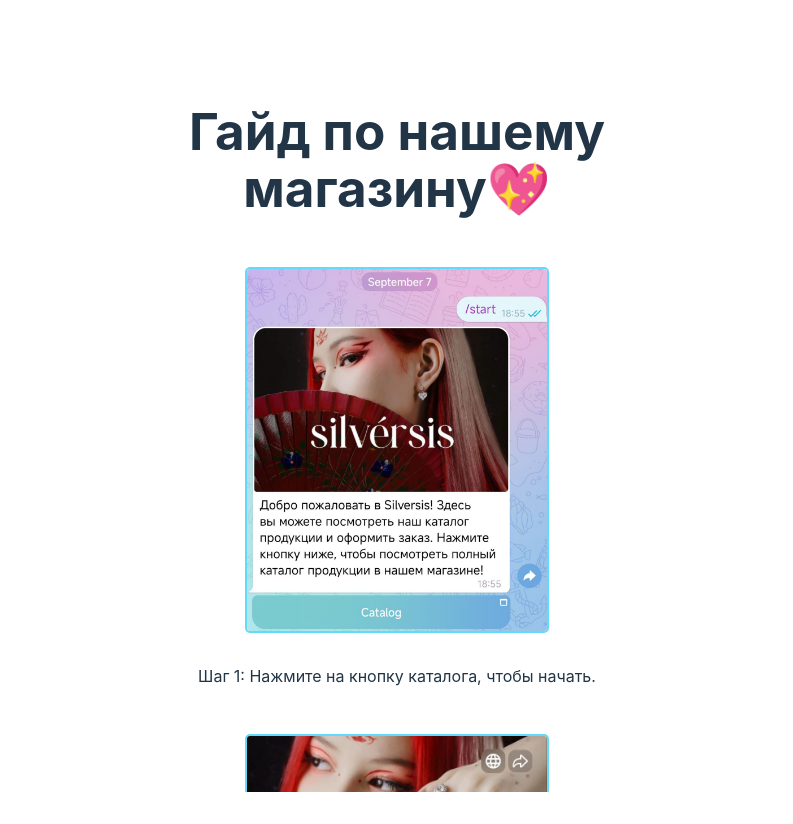
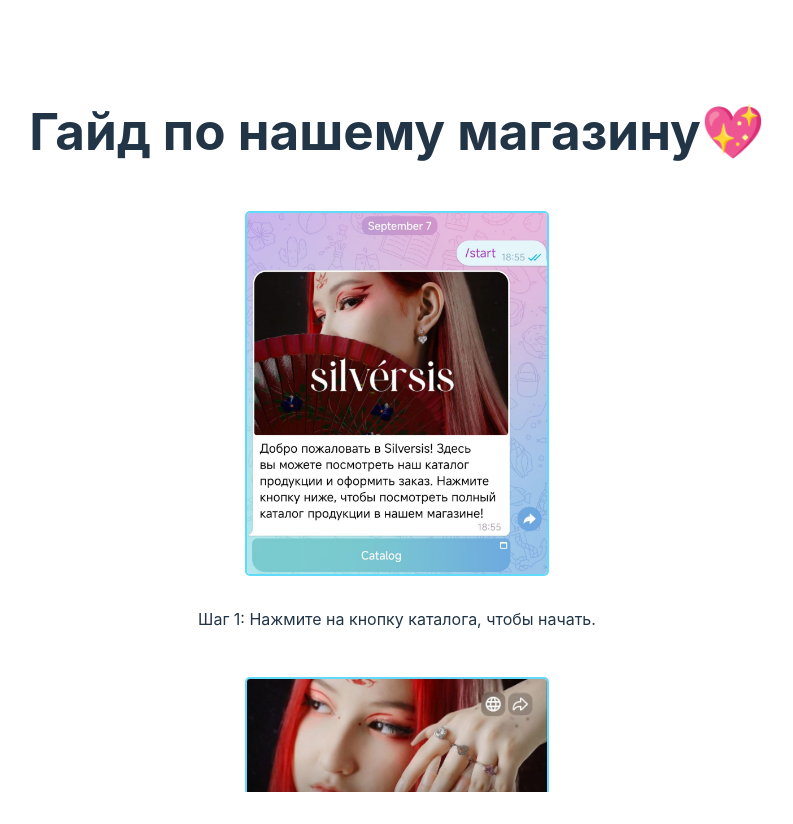
Before and after one commit to rmzs0711/touchdown, a React (Vite) app in the folder client/: page / in a window 1280 px wide. Shown: the whole page, without its empty margins (263-1056 px from the left). Built offline with nearby package versions, Linux system fonts and the light colour scheme; what @telegram-apps/telegram-ui, @twa-dev/sdk would draw is missing.

Commit message:
Update CSS max-width settings to 100%
Changed the max-width of h1 and guide-step p elements from 60% and 50% respectively to 100%. This ensures that these elements can utilize the full width of their container, improving readability and layout consistency.

```diff
--- a/client/src/index.css
+++ b/client/src/index.css
@@ -38,7 +38,7 @@ h1 {
   font-size: 3.2em;
   line-height: 1.1;
   margin: 1em 0;
-  max-width: 60%;
+  max-width: 100%;
   word-wrap: break-word;
   text-align: center;
 }
@@ -89,7 +89,7 @@ button:focus-visible {
 }
 
 .guide-step p {
-  max-width: 50%;
+  max-width: 100%;
   word-wrap: break-word;
   text-align: center;
 }
```
